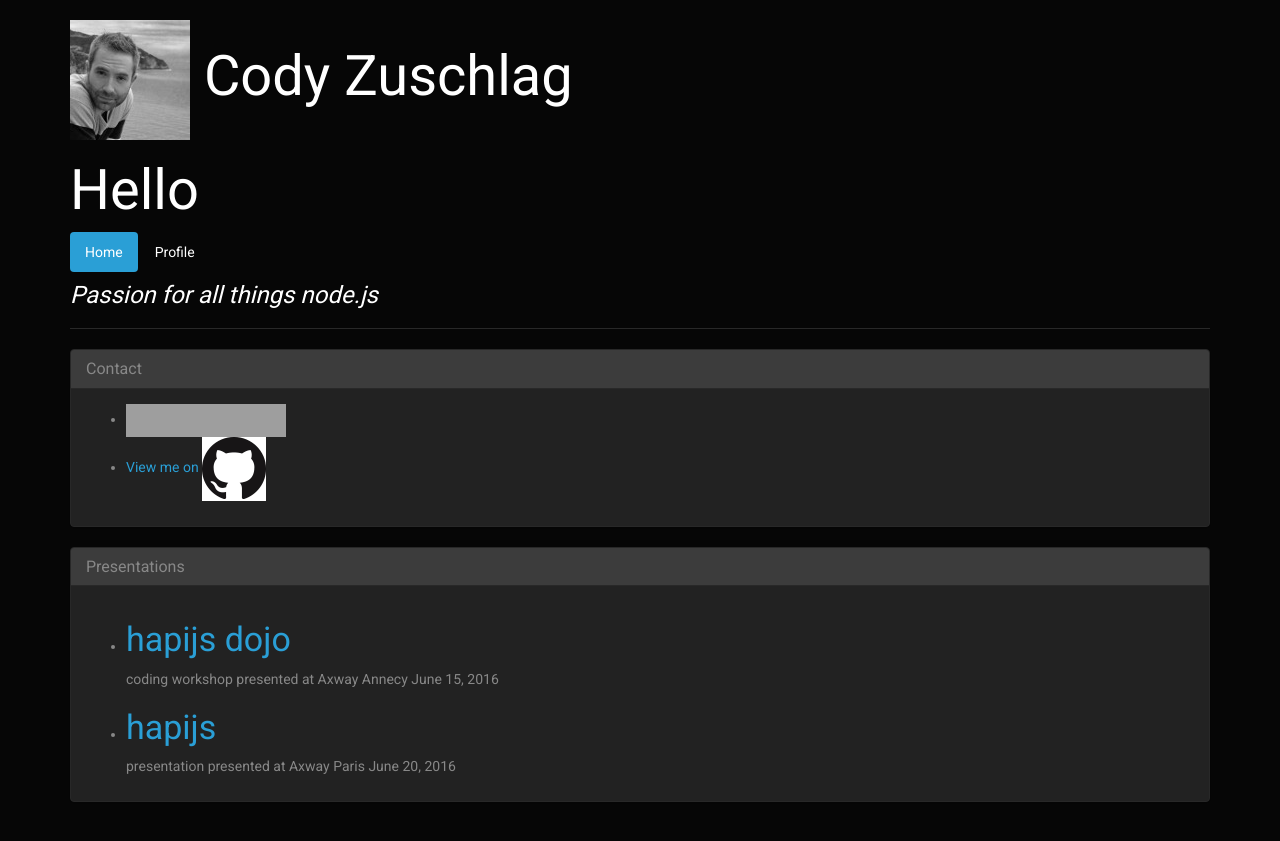
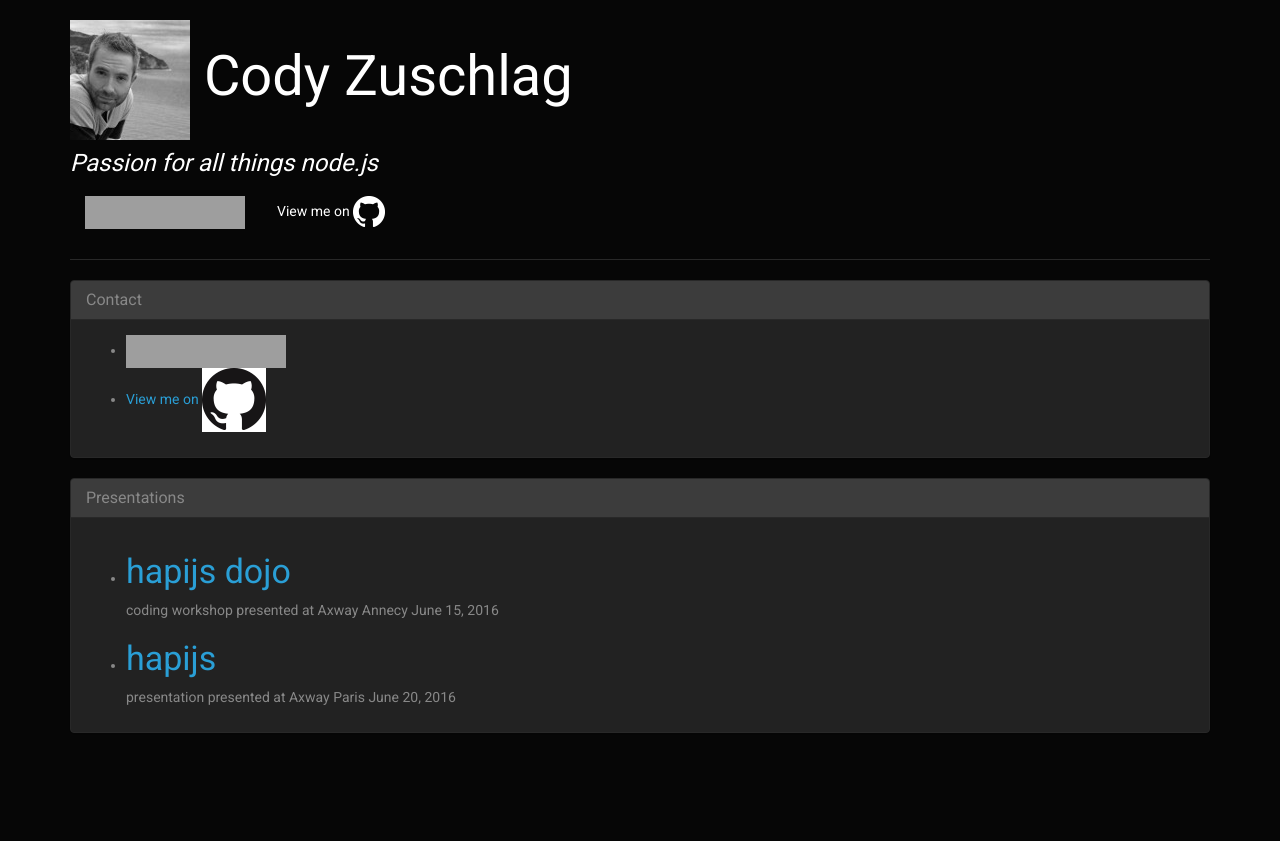
Before and after one commit to codyzu/codyzu.github.io, a Jekyll site: the page built from index.md, in a window 1280 px wide. Shown: the top 841 px of the page. Built offline with Jekyll 4.4.1, drawn with Linux system fonts in a browser that asks for light colours; grey boxes are pictures that could not be loaded.

Commit message:
improve profile links

```diff
--- a/index.md
+++ b/index.md
@@ -3,12 +3,16 @@ title: Welcome to the index
 ---
 # ![cody](hapi/images/cody1_bw_100px.jpg) Cody Zuschlag
 
-<h1>Hello</h1> <ul class="nav nav-pills">
-  <li class="active"><a href="#">Home</a></li>
-  <li><a href="#">Profile</a></li>
+#### _Passion for all things node.js_
+
+<ul class="nav nav-pills">
+  <li>
+    <a href="https://fr.linkedin.com/pub/cody-zuschlag/25/8b0/b5b">
+        <img src="https://static.licdn.com/scds/common/u/img/webpromo/btn_viewmy_160x33.png" width="160" height="33" border="0" alt="View Cody Zuschlag's profile on LinkedIn">
+    </a>
+  </li>
+  <li><a href="https://github.com/codyzu">View me on <img src="images/GitHub-Mark-Light-32px.png" /></a></li>
 </ul>
-
-#### _Passion for all things node.js_
 
 ---
 
```
Also changed, not shown: images/GitHub-Mark-Light-32px.png (added).
